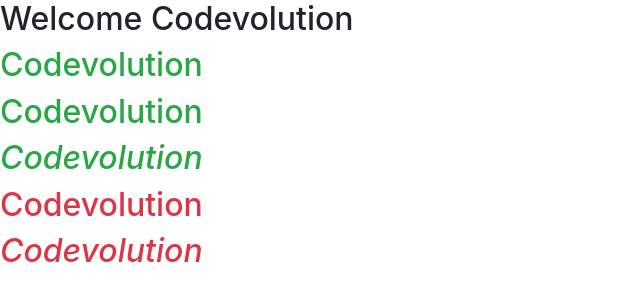
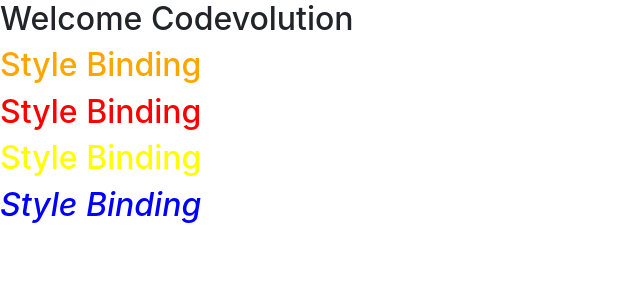
Before and after one commit to ibrijesh/Angular, an Angular app in the folder app/: page / in a window 1280 px wide. Shown: the top 300 px of the page, without its empty margins (0-640 px from the left). Built offline with nearby package versions, Linux system fonts and the light colour scheme.

Commit message:
Added style-binding

```diff
--- a/app/src/app/app.component.html
+++ b/app/src/app/app.component.html
@@ -1,2 +1,3 @@
 <!-- <app-property-binding></app-property-binding> -->
-<app-class-binding></app-class-binding>
+<!-- <app-class-binding></app-class-binding> -->
+<app-style-bidding></app-style-bidding>
--- a/app/src/app/app.module.ts
+++ b/app/src/app/app.module.ts
@@ -7,12 +7,14 @@
 import { HttpClientModule } from '@angular/common/http';
 import { PropertyBindingComponent } from './property-binding/property-binding.component';
 import { ClassBindingComponent } from './class-binding/class-binding.component';
+import { StyleBiddingComponent } from './style-bidding/style-bidding.component';
 
 @NgModule({
   declarations: [
     AppComponent,
     PropertyBindingComponent,
     ClassBindingComponent,
+    StyleBiddingComponent,
   ],
   imports: [
     BrowserModule,
--- /dev/null
+++ b/app/src/app/style-bidding/style-bidding.component.html
@@ -0,0 +1 @@
+<p>style-bidding works!</p>
--- /dev/null
+++ b/app/src/app/style-bidding/style-bidding.component.ts
@@ -0,0 +1,45 @@
+import { Component, OnInit } from '@angular/core';
+import { bufferToggle } from 'rxjs';
+
+@Component({
+  selector: 'app-style-bidding',
+  template: `
+
+  <h2>Welcome {{name}}</h2>
+
+  <!-- Simply assigning color -->
+
+  <h2 [style.color]="'orange'">Style Binding</h2>
+
+  <!-- Based on ternary operator conditions -->
+
+  <h2 [style.color]="hasError ?'red':'green'">Style Binding</h2>
+
+  <!-- Assigning normal variable-->
+
+  <h2 [style.color]="highlightColor">Style Binding</h2>
+
+  <!-- using Ng style-->
+  <h2 [ngStyle]="titleStyles">Style Binding</h2>
+
+
+  `,
+  styleUrls: []
+})
+export class StyleBiddingComponent implements OnInit {
+
+  constructor() { }
+
+  public name="Codevolution"
+  public hasError=true
+  public isSpecial=true
+  public highlightColor="Yellow"
+  public titleStyles={
+    color:"blue",
+    fontStyle:"italic"
+  }
+
+  ngOnInit(): void {
+  }
+
+}
--- a/app/src/index.html
+++ b/app/src/index.html
@@ -9,8 +9,6 @@
   <link rel="stylesheet" href="https://cdn.jsdelivr.net/npm/bootstrap@4.0.0/dist/css/bootstrap.min.css">
 </head>
 <body>
-  <!-- <app-root></app-root> -->
-  <!-- <app-registration-form></app-registration-form> -->
   <app-root> </app-root>
 </body>
 </html>
```
Also changed, not shown: app/src/app/style-bidding/style-bidding.component.css (added), 1 other file (tests, documents, lock files or other folders).
